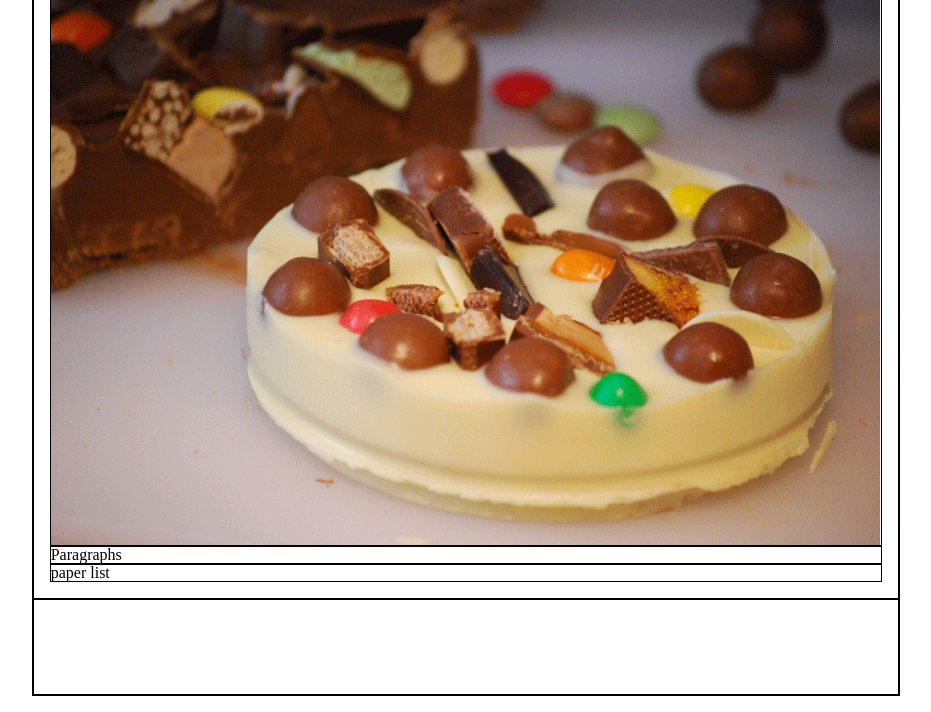
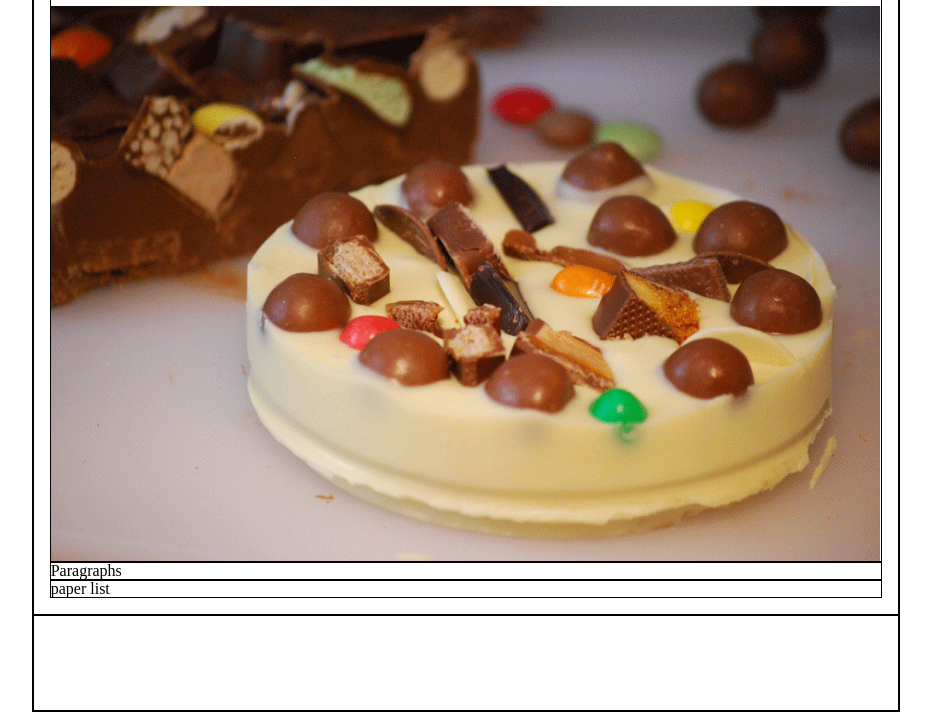
Before and after one commit to jesposito/chocolate-pizza, a plain HTML site: page index.html in a window 1280 px wide. Shown: the part 260-972 px from the top of the page, without its empty margins (174-1105 px from the left). Drawn offline with Linux system fonts and the light colour scheme; a web font is replaced by a local one.

Commit message:
almost there!

```diff
--- a/css/style.css
+++ b/css/style.css
@@ -166,3 +166,6 @@
     justify-content: center;
     align-items: center;
   }
+  #img-div img{
+  padding-top: 1em;
+  }
```
